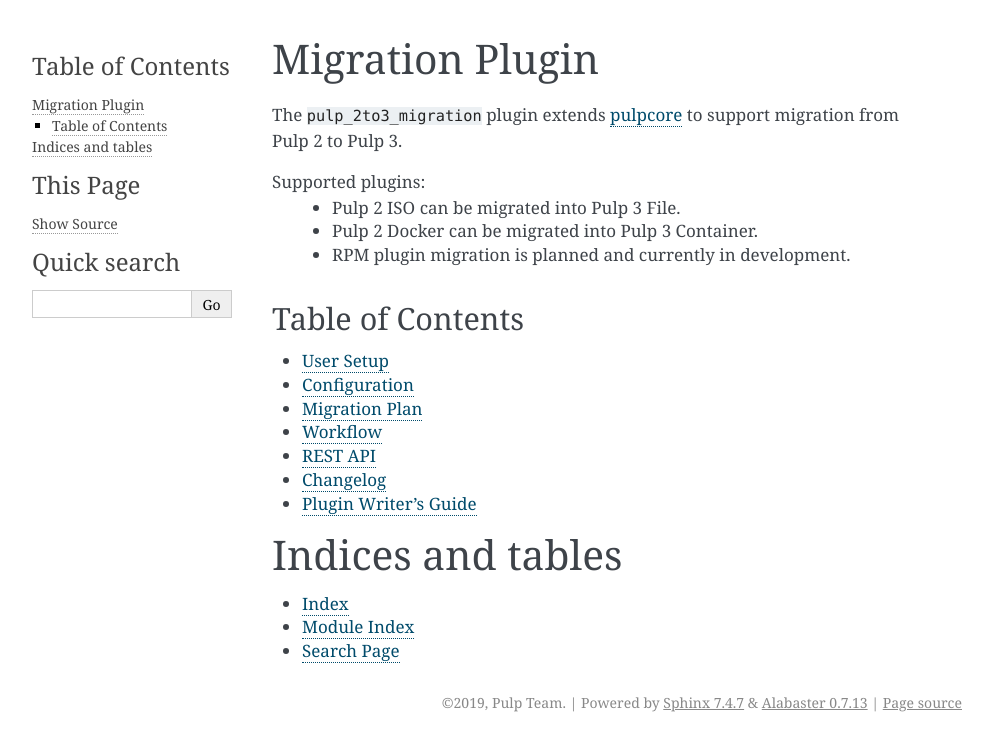
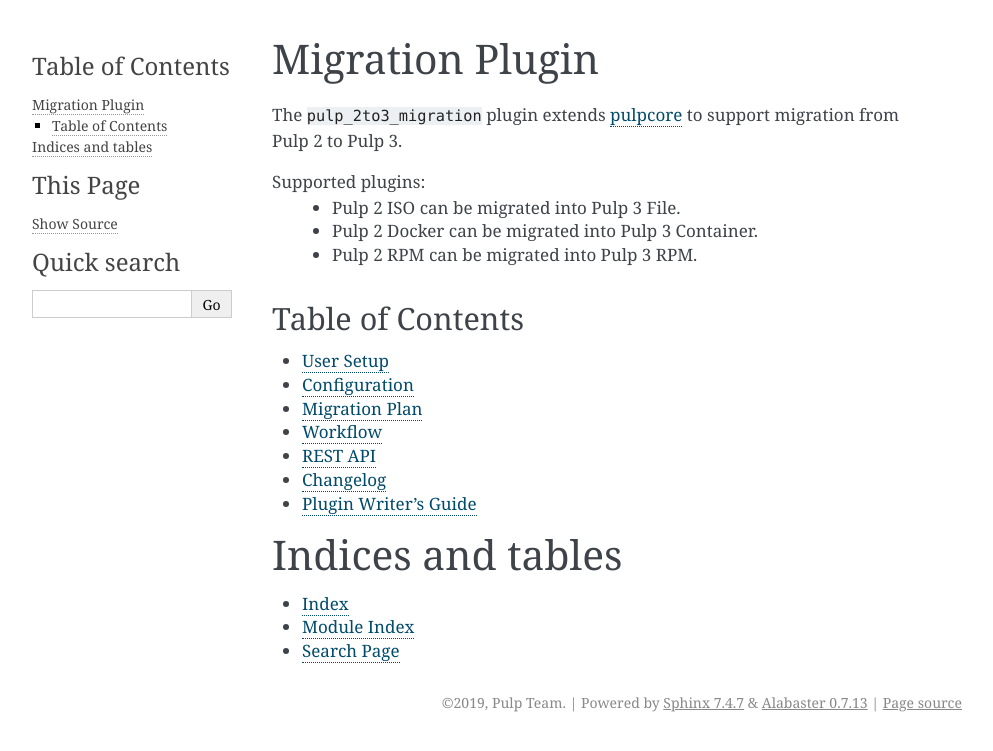
Before and after one commit to pulp/pulp-2to3-migration, a Sphinx documentation site: the page built from docs/index.rst, in a window 1280 px wide. Shown: the top 751 px of the page, without its empty margins (148-1141 px from the left). Built offline with Sphinx 7.4.7, drawn with Linux system fonts in a browser that asks for light colours.

Commit message:
Update docs to mention RPM support.
[noissue]

```diff
--- a/docs/configuration.rst
+++ b/docs/configuration.rst
@@ -4,7 +4,7 @@
 Requirements
 ------------
 
-* /var/lib/pulp is shared from Pulp 2 machine
+* ``/var/lib/pulp`` is shared from Pulp 2 machine
 * access to Pulp 2 database
 
 
@@ -15,13 +15,14 @@
 *****************
 
 1. Make sure MongoDB listens on the IP address accesible outside, it should be configured as
-one of the ``bindIP``s in ``/etc/mongod.conf``.
+one of the ``bindIP`` in ``/etc/mongod.conf``.
 
 2. Make sure ``/var/lib/pulp`` is on a shared filesystem.
 
 
 On Pulp 3 machine
 *****************
+
 1. Mount ``/var/lib/pulp`` to your Pulp 3 storage location. By default, it's ``/var/lib/pulp``.
 
 2. Configure your connection to MongoDB in your settings, ``/etc/pulp/settings.py``. You can use
--- a/docs/index.rst
+++ b/docs/index.rst
@@ -8,7 +8,7 @@
 Supported plugins:
  - Pulp 2 ISO can be migrated into Pulp 3 File.
  - Pulp 2 Docker can be migrated into Pulp 3 Container.
- - RPM plugin migration is planned and currently in development.
+ - Pulp 2 RPM can be migrated into Pulp 3 RPM.
 
 
 Table of Contents
--- a/docs/installation.rst
+++ b/docs/installation.rst
@@ -38,13 +38,12 @@
    cd pulp-2to3-migration
    pip install -e .
 
-Make and Run Migrations
------------------------
+Run Migrations
+--------------
 
 .. code-block:: bash
 
    export DJANGO_SETTINGS_MODULE=pulpcore.app.settings
-   django-admin makemigrations pulp_2to3_migration
    django-admin migrate pulp_2to3_migration
 
 Run Services
--- a/docs/workflows.rst
+++ b/docs/workflows.rst
@@ -31,7 +31,7 @@
     }
 
 
-3. For listing the mapping for Pulp 2 to Pulp 3
+3. List the mapping for Pulp 2 and Pulp 3 repositories if needed.
 
 .. code:: bash
 
```
Also changed, not shown: README.md (+1 -1 lines).
